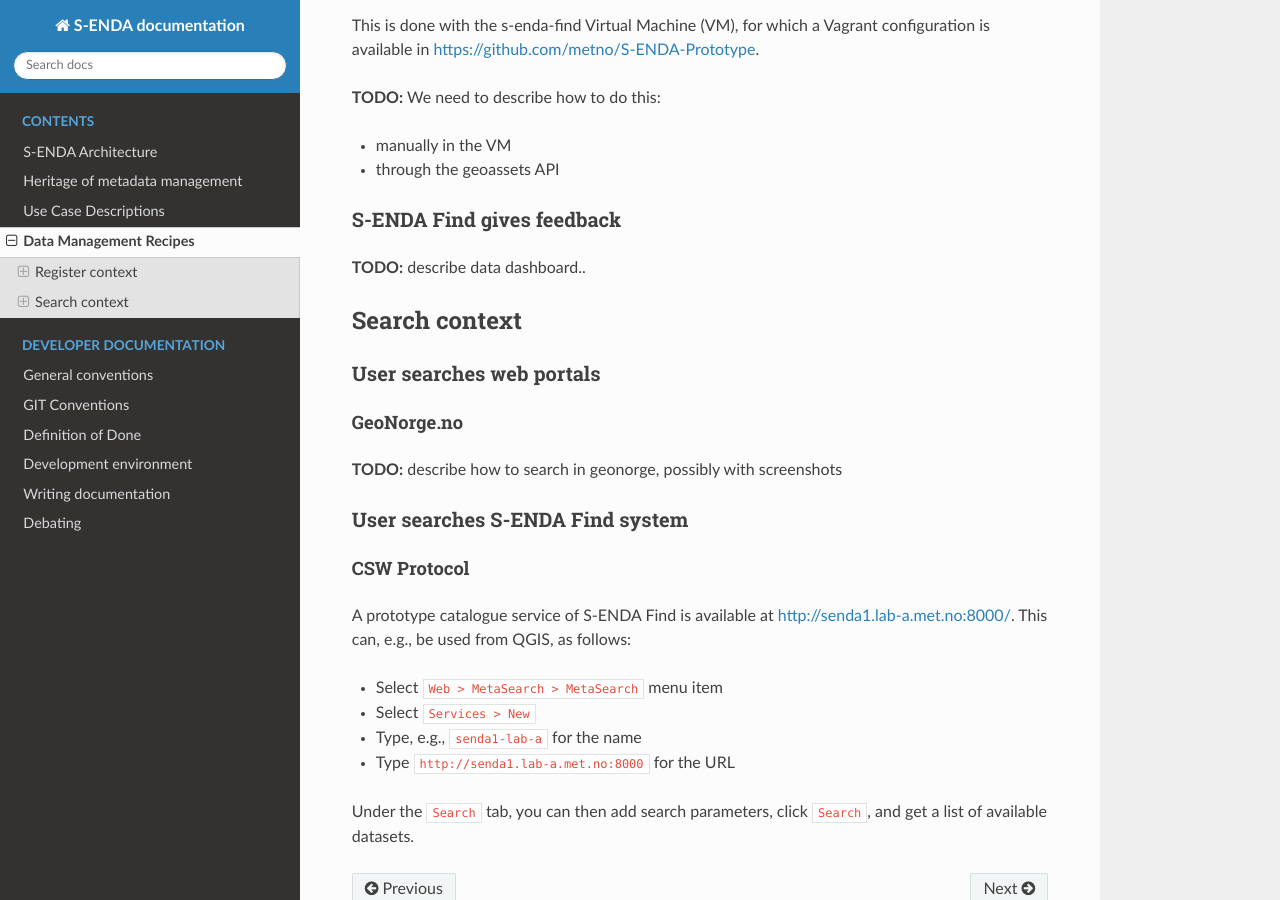
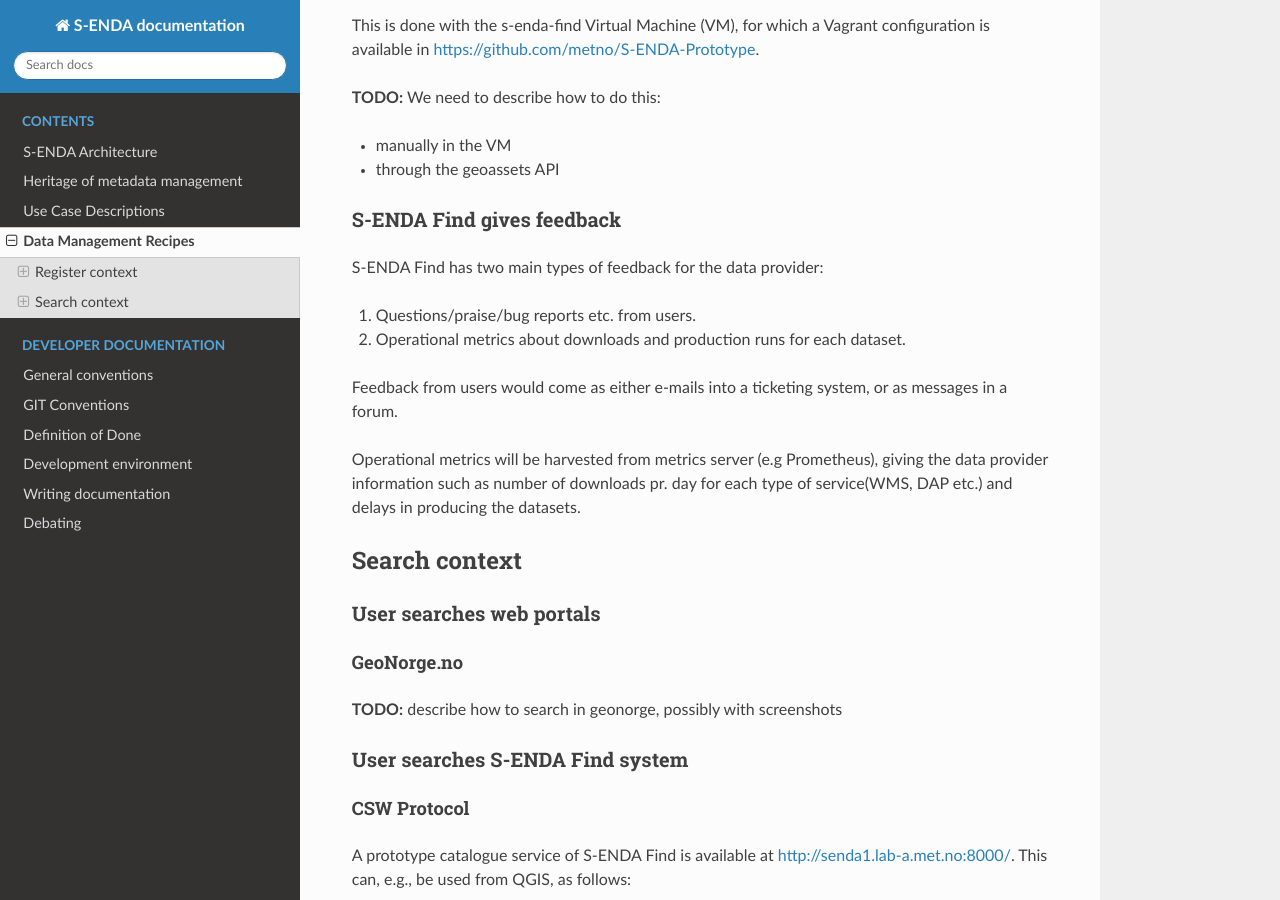
Before and after one commit to metno/S-ENDA-documentation, a Sphinx documentation site: the page built from source/dm_recipes.rst, in a window 1280 px wide and 900 px high, scrolled down 444 px. Built offline with Sphinx 7.4.7 and the Read the Docs theme 2.0.0, drawn with Linux system fonts in a browser that asks for light colours.

Commit message:
Fill in some text about feedback.

```diff
--- a/source/dm_recipes.rst
+++ b/source/dm_recipes.rst
@@ -25,8 +25,15 @@ This is done with the s-enda-find Virtual Machine (VM), for which a Vagrant conf
 
 S-ENDA Find gives feedback
 ==========================
+S-ENDA Find has two main types of feedback for the data provider:
 
-**TODO:** describe data dashboard..
+#. Questions/praise/bug reports etc. from users.
+#. Operational metrics about downloads and production runs for each dataset.
+
+Feedback from users would come as either e-mails into a ticketing system, or as messages in a forum.
+
+Operational metrics will be harvested from metrics server (e.g Prometheus),
+giving the data provider information such as number of downloads pr. day for each type of service(WMS, DAP etc.) and delays in producing the datasets.
 
 --------------
 Search context
```
